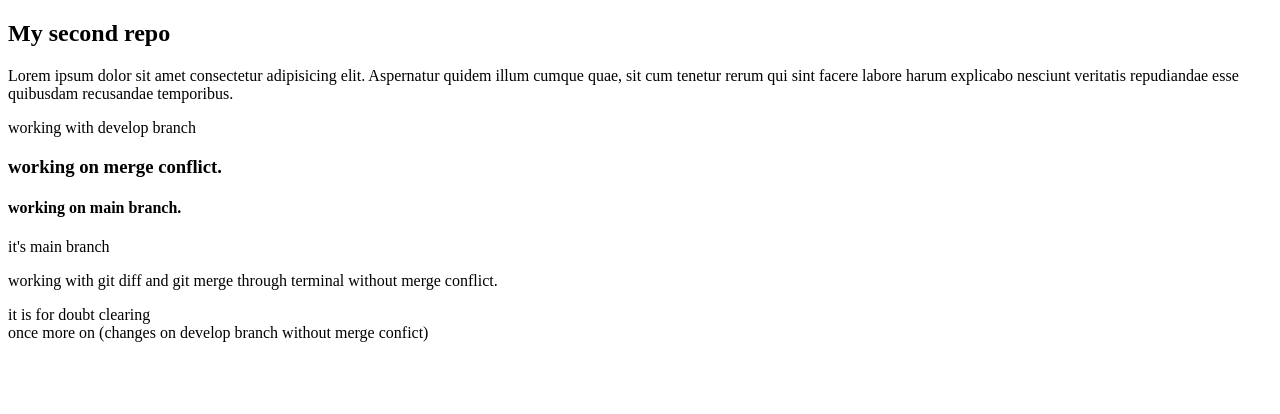
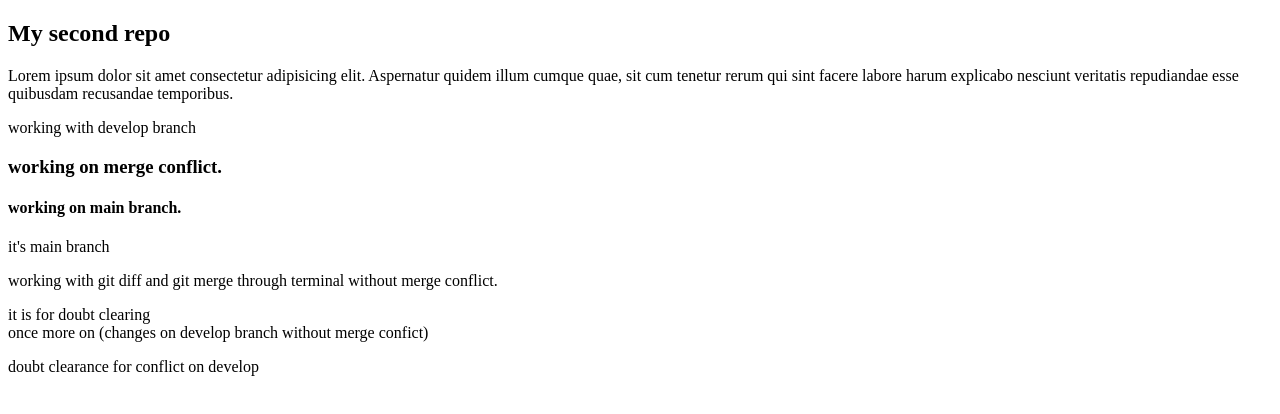
Before and after one commit to arunnath8917/second-repo, a plain HTML site: page index.html in a window 1280 px wide. Drawn offline with Linux system fonts and the light colour scheme.

Commit message:
for conflict note (develop)

```diff
--- a/index.html
+++ b/index.html
@@ -17,5 +17,6 @@
     <p>working with git diff and git merge through terminal without merge conflict.</p>
     <span>it is for doubt clearing</span>
     <section>once more on (changes on develop branch without merge confict) </section>
+    <p>doubt clearance for conflict on develop</p>
 </body>
 </html>
```
